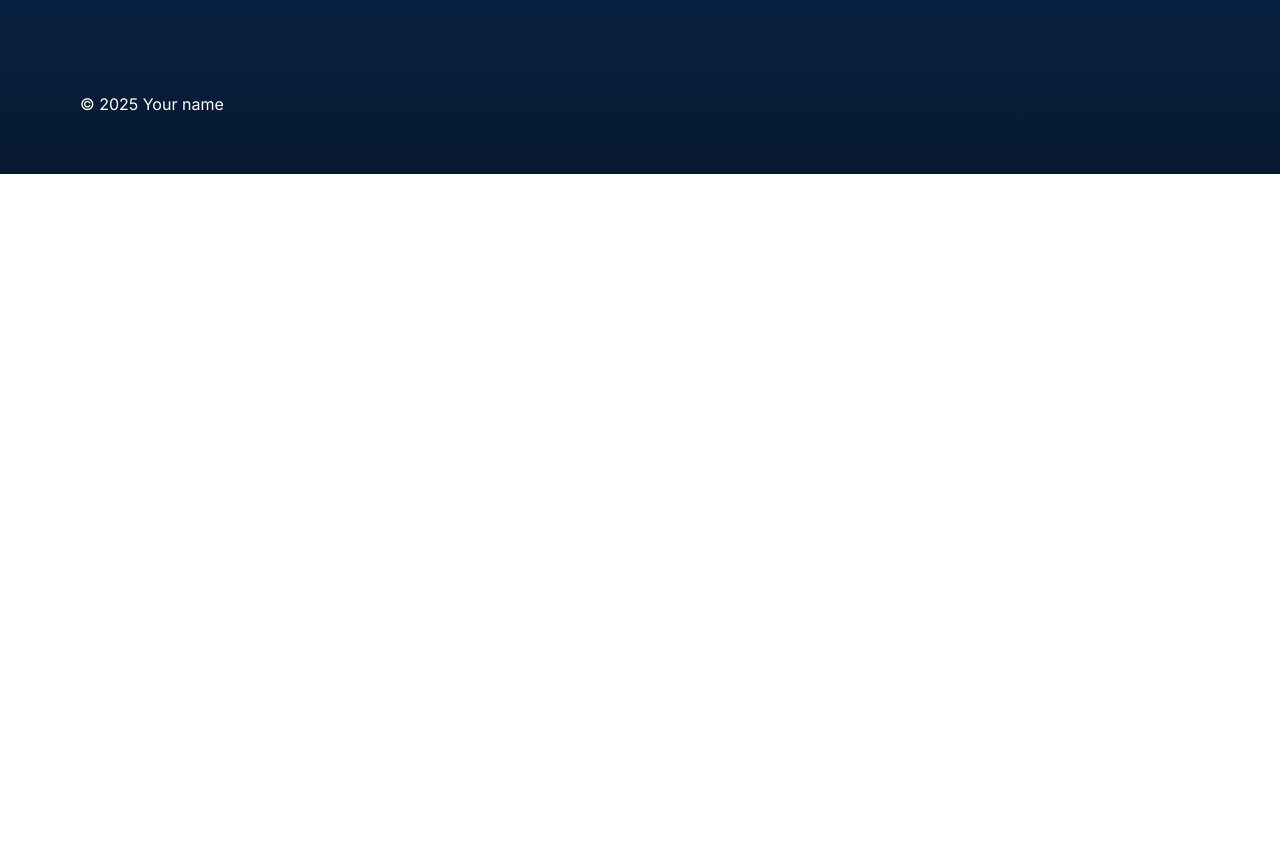
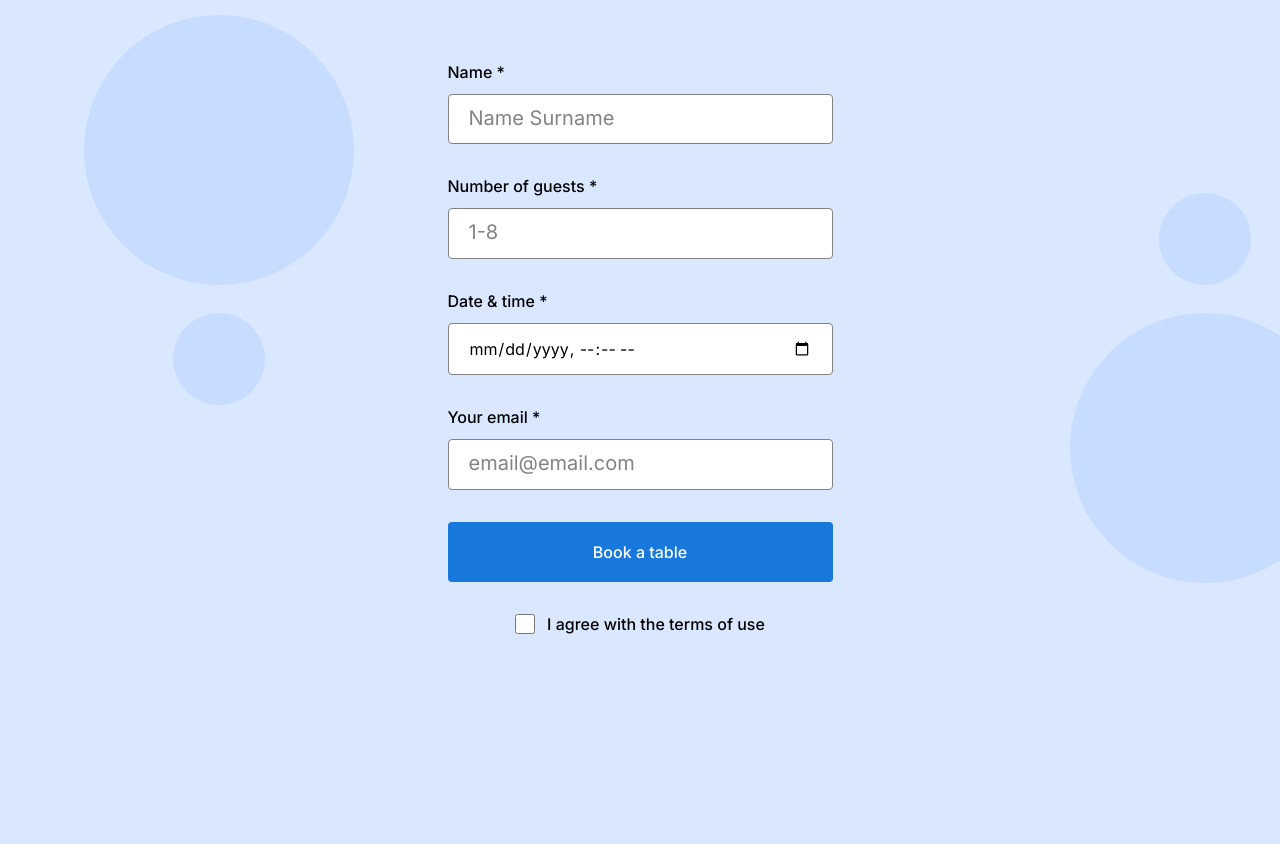
Before and after one commit to epkolodziejiii/se_project_coffeeshop-ft, a plain HTML site: page index.html in a window 1280 px wide. Shown: the part 1852-2696 px from the top of the page. Before the commit the page ends 2026 px from the top, so only its background shows below. Drawn offline with Linux system fonts and the light colour scheme.

Commit message:
New update for my project

```diff
--- a/index.html
+++ b/index.html
@@ -96,6 +96,36 @@
             </li>
           </ul>
         </section>
+
+        <section class="reservation">
+          <h2 class="reservation__title">Book a table
+          </h2>
+          <form class="form reservation__form">
+            <fieldset class="form__fieldset">
+              <label for="name" class="form__label">
+                Name *
+              <input type="text" Id="name" class="form__input" placeholder="Name Surname" required>
+              </label>
+              <label for="numberofguests" class="form__label">
+                Number of guests *
+              <input type="number" Id="numberofguests" class="form__input" placeholder="1-8" required>
+              </label>
+              <label for="date&time" class="form__label">
+                Date & time *
+              <input type="datetime-local" id="date&time" class="form__input" required>
+              </label>
+              <label for="youremail" class="form__label">
+                Your email *
+              <input type="email" id="youremail" class="form__input" placeholder="email@email.com" required>
+              </label>
+            </fieldset>
+            <button type="submit" class="form__button">Book a table</button>
+            <label for="checkbox" class="form__label form__label_type_checkbox">
+              <input id="checkbox" type="checkbox" class="form__checkbox" required>
+              I agree with the terms of use
+            </label>
+          </form>
+        </section>
       </main>
 
       <footer class="footer">
--- a/pages/index.css
+++ b/pages/index.css
@@ -151,6 +151,103 @@ display: block;
   line-height: 30px;
 }
 
+.reservation {
+padding: 100px 0 215px;
+background-color: #D9E7FF;
+background-image: url(../images/background_reservation.svg);
+background-repeat: no-repeat;
+}
+
+.reservation__title {
+text-align: center;
+margin: 0 0 80px;
+font-family: "Inter","Arial";
+font-style: normal;
+font-weight: 500;
+font-size: 44px;
+line-height: 52px;
+}
+
+.reservation__form {
+margin: 0 auto;
+}
+
+.form {
+  max-width: 385px;
+}
+
+.form__fieldset {
+  margin: 0;
+  padding: 0;
+  border: none;
+}
+
+.form__label {
+  display: block;
+  margin-bottom: 32px;
+  font-family: "Inter","Arial";
+  font-style: normal;
+  font-weight: 500;
+  font-size: 16px;
+  line-height: 20px;
+}
+
+.form__input {
+  display: block;
+  margin-top: 12px;
+  width: 100%;
+  padding: 15px 20px;
+  box-sizing: border-box;
+  border-style: solid;
+  border-color: #838383;
+  border-radius: 4px;
+  border-width: 1px;
+}
+
+.form__input::placeholder {
+  color: #838383;
+  font-family:"Inter","Arial";
+  font-style: normal;
+  font-weight: normal;
+  font-size: 20px;
+  line-height: 30px;
+}
+
+.form__checkbox {
+height: 20px;
+width: 20px;
+}
+
+.form__label_type_checkbox {
+  display: flex;
+  justify-content: center ;
+  gap: 12px;
+  margin: 0;
+}
+
+.form__button {
+  width: 100%;
+  padding-top: 20px;
+  padding-bottom: 20px;
+  padding-left: 0;
+  padding-right: 0;
+  margin-bottom: 32px;
+  background-color:#1878DC;
+  color: #fff;
+  font-family: "Inter","Arial";
+  font-style: normal;
+  font-weight: 500;
+  font-size: 16px;
+  line-height: 20px;
+  border-radius: 4px;
+  border-width: 1px;
+  border-style: none;
+}
+
+.form__button:hover {
+  background-color: #3f96f3;
+}
+
 .footer {
   padding: 60px 80px;
   background: linear-gradient(180deg, #0a2850 0%, #071931 100%);
```
